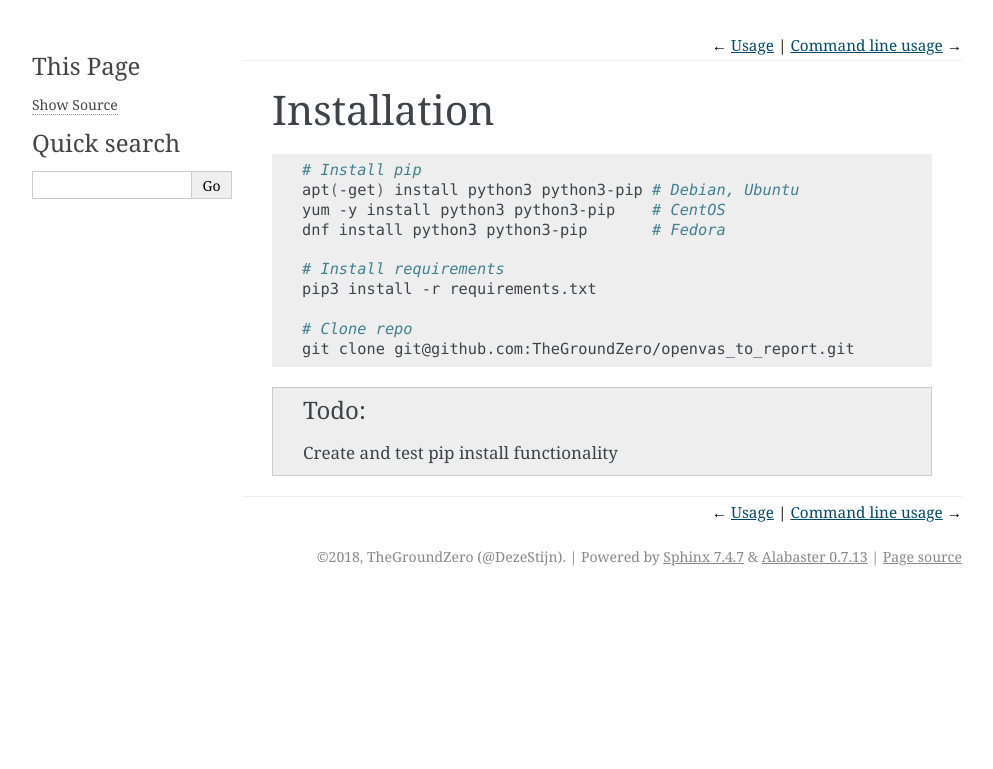
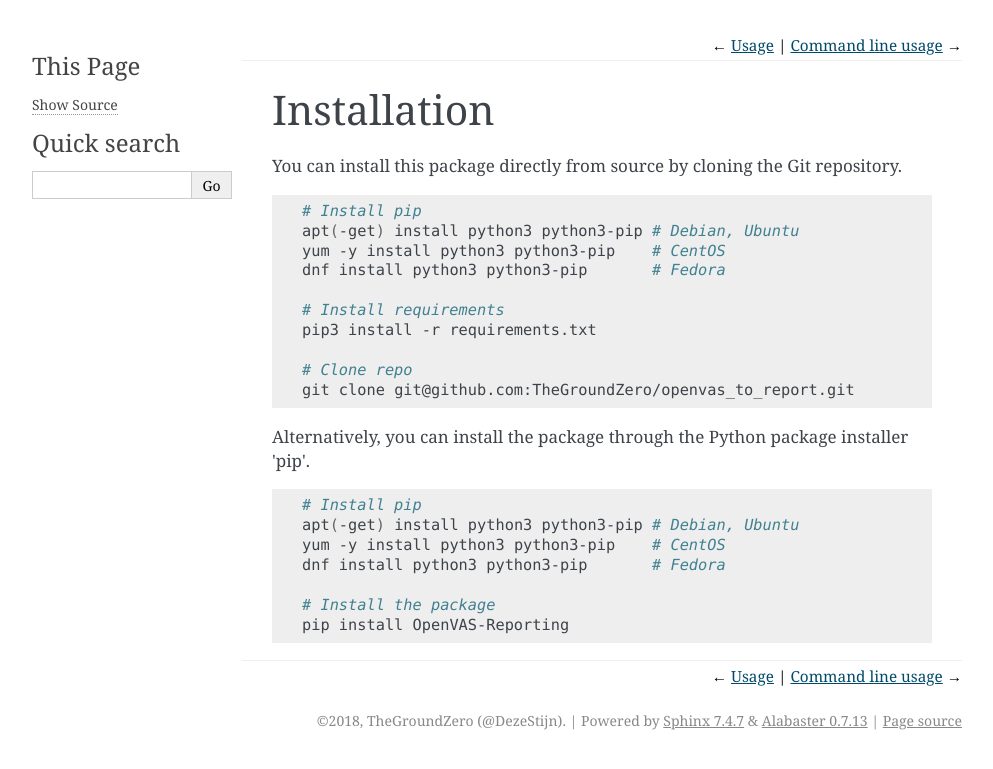
Before and after one commit to TheGroundZero/openvasreporting, a Sphinx documentation site: the page built from docs/usage/install.rst, in a window 1280 px wide. Shown: the top 769 px of the page, without its empty margins (148-1141 px from the left). Built offline with Sphinx 7.4.7, drawn with Linux system fonts in a browser that asks for light colours.

```diff
--- a/docs/changelog.rst
+++ b/docs/changelog.rst
@@ -1,5 +1,7 @@
 Changelog
 =========
+
+1.2.3  - Implement https://github.com/cr0hn/openvas_to_report/pull/12
 
 1.2.2  - Fix bug where port info was not correctly extracted.
 
--- a/docs/usage/install.rst
+++ b/docs/usage/install.rst
@@ -1,6 +1,8 @@
 ************
 Installation
 ************
+
+You can install this package directly from source by cloning the Git repository.
 
 .. code-block:: bash
 
@@ -15,5 +17,14 @@
    # Clone repo
    git clone git@github.com:TheGroundZero/openvas_to_report.git
 
-.. todo::
-   Create and test pip install functionality
+Alternatively, you can install the package through the Python package installer 'pip'.
+
+.. code-block:: bash
+
+   # Install pip
+   apt(-get) install python3 python3-pip # Debian, Ubuntu
+   yum -y install python3 python3-pip    # CentOS
+   dnf install python3 python3-pip       # Fedora
+
+   # Install the package
+   pip install OpenVAS-Reporting
```
Also changed, not shown: docs/usage/export-excel.rst (+1 -10 lines), docs/usage/export-word.rst (added, +44 -0 lines), docs/usage/export.rst (+11 -1 lines).
